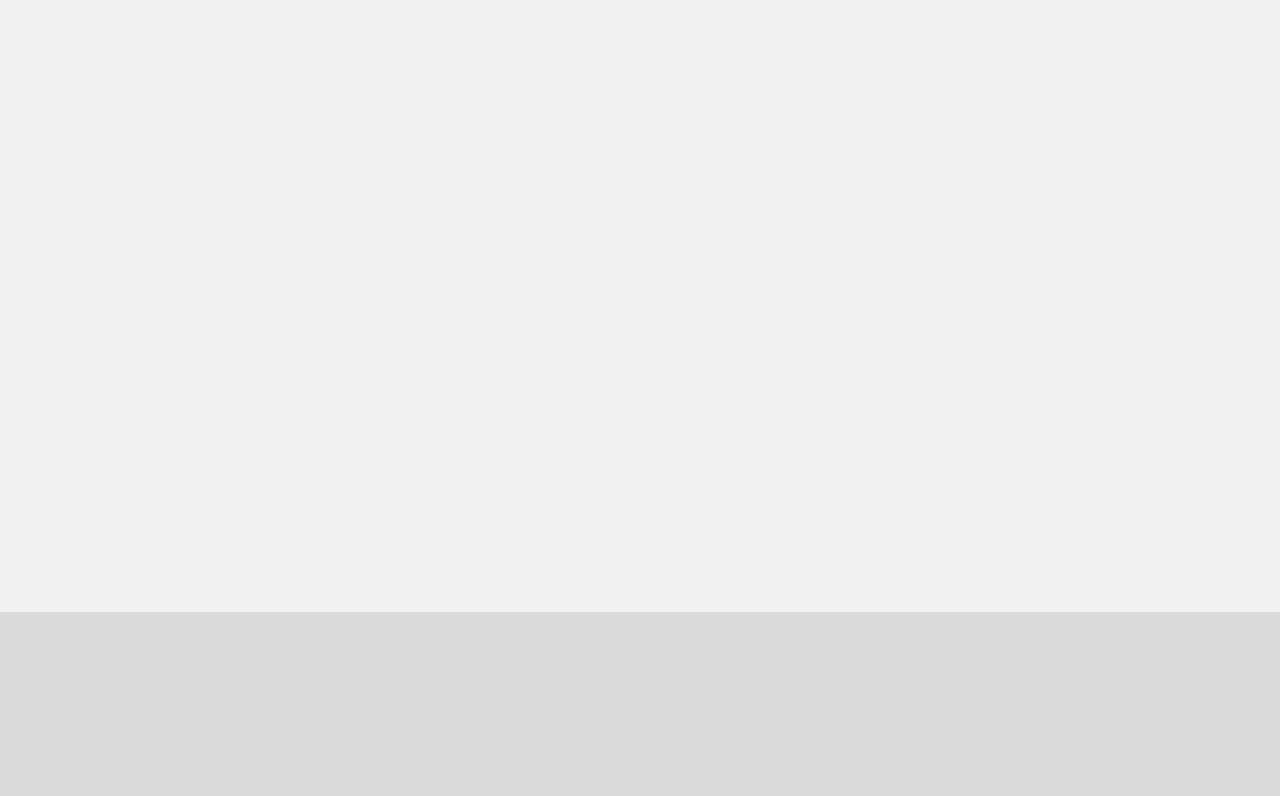
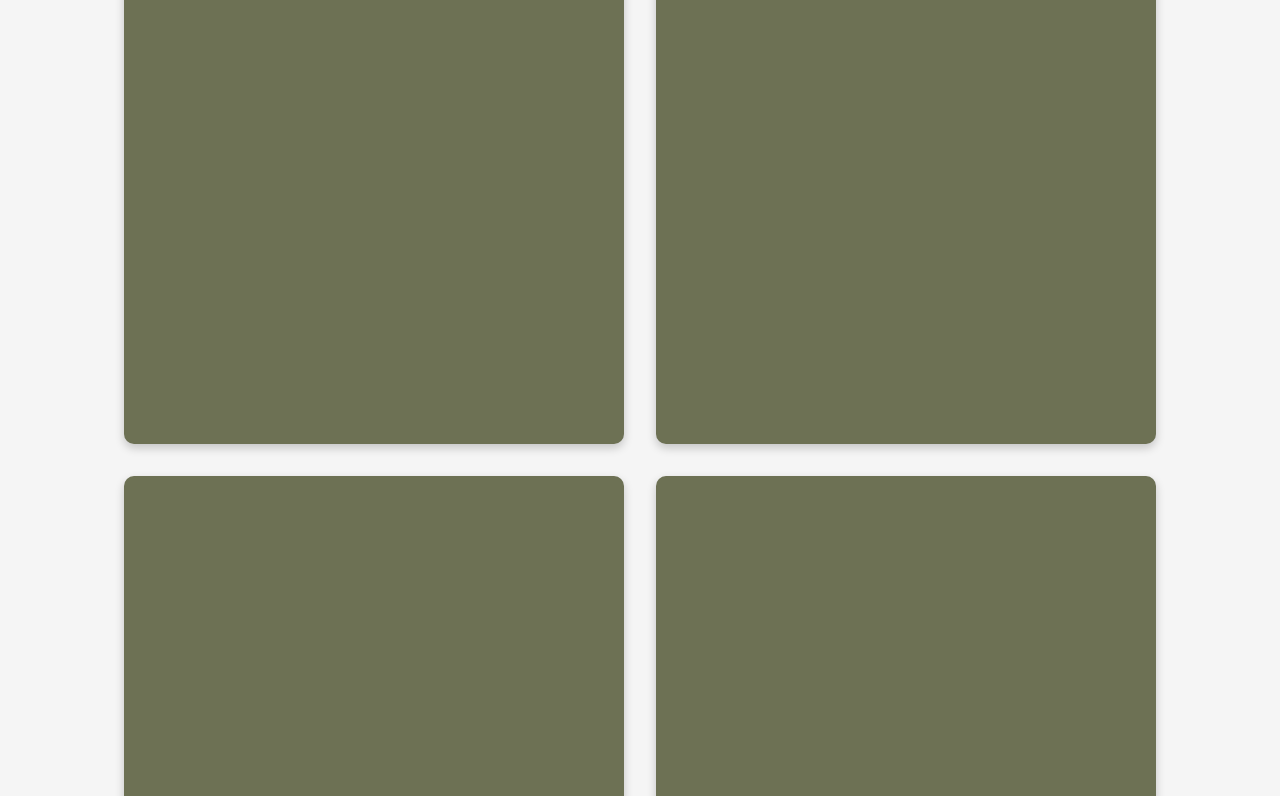
Before and after one commit to JensKristianRuben/Portfolio, a website: page html/projects.html in a window 1280 px wide. Shown: the part 360-1156 px from the top of the page. Drawn offline with Linux system fonts and the light colour scheme.

Commit message:
projects boxes added

```diff
--- a/css/projects.css
+++ b/css/projects.css
@@ -1,23 +1,52 @@
-.section{
+.projectsContainer {
     width: 100%;
-    height: 100vh;
+    min-height: 100vh;
     display: flex;
     justify-content: center;
     align-items: center;
+    flex-wrap: wrap;
+    gap: 2rem;
+    padding: 2rem;
+    background: #f5f5f5;
 }
 
-#section1{
-    background: #f0f0f0;
+.project {
+    background: #6d7154;
+    width: 500px;
+    height: 600px;
+    border-radius: 10px;
+    display: flex;
+    align-items: flex-start;
+    justify-content: center;
+    text-align: center;
+    color: #fff;
+    font-size: 1.2rem;
+    font-weight: bold;
+    transition: transform 0.3s ease, box-shadow 0.3s ease;
+    box-shadow: 0 4px 10px rgba(0, 0, 0, 0.2);
+    cursor: pointer;
 }
-#section2{
-    background: #d9d9d9;
+
+.project:hover {
+    transform: translateY(-10px);
+    box-shadow: 0 10px 20px rgba(0, 0, 0, 0.3);
+    background: #5a5e42;
 }
-#section3{
-    background: #bfbfbf;
+
+
+@media (max-width: 768px) {
+    .projectsContainer {
+        gap: 1rem;
+    }
+    .project {
+        width: 45%;
+        height: 250px;
+    }
 }
-#section4{
-    background: #a6a6a6;
+
+@media (max-width: 480px) {
+    .project {
+        width: 90%;
+        height: 200px;
+    }
 }
-#section5{
-    background: #8c8c8c;
-}
--- a/javaScript/projects.js
+++ b/javaScript/projects.js
@@ -1,5 +1,6 @@
 createNavBar()
 createSections()
+projectDiv1()
 
 function createNavBar() {
     const navBar = document.createElement('nav');
@@ -36,13 +37,25 @@ function createNavBar() {
 
 function createSections(){
 
-    for (let i = 1; i < 6; i++) {
-        const section = document.createElement('div');
-        section.classList.add('section');
-        section.id = 'section' + i;
-        document.body.appendChild(section);
+    const containerDiv = document.createElement('div');
+    containerDiv.classList.add('projectsContainer');
+
+    for (let i = 1; i < 9; i++) {
+        const projectDiv = document.createElement('div');
+        projectDiv.classList.add('project');
+        projectDiv.id = 'projectDiv' + i;
+        containerDiv.append(projectDiv);
     }
 
+    document.body.appendChild(containerDiv);
+}
 
+function projectDiv1(){
+    const projectDiv1 = document.getElementById('projectDiv1');
 
+    const headline = document.createElement("h1")
+    headline.classList.add('title');
+    headline.innerText = 'Hvor mange uger har du tilbage?';
+
+    projectDiv1.appendChild(headline);
 }
```
